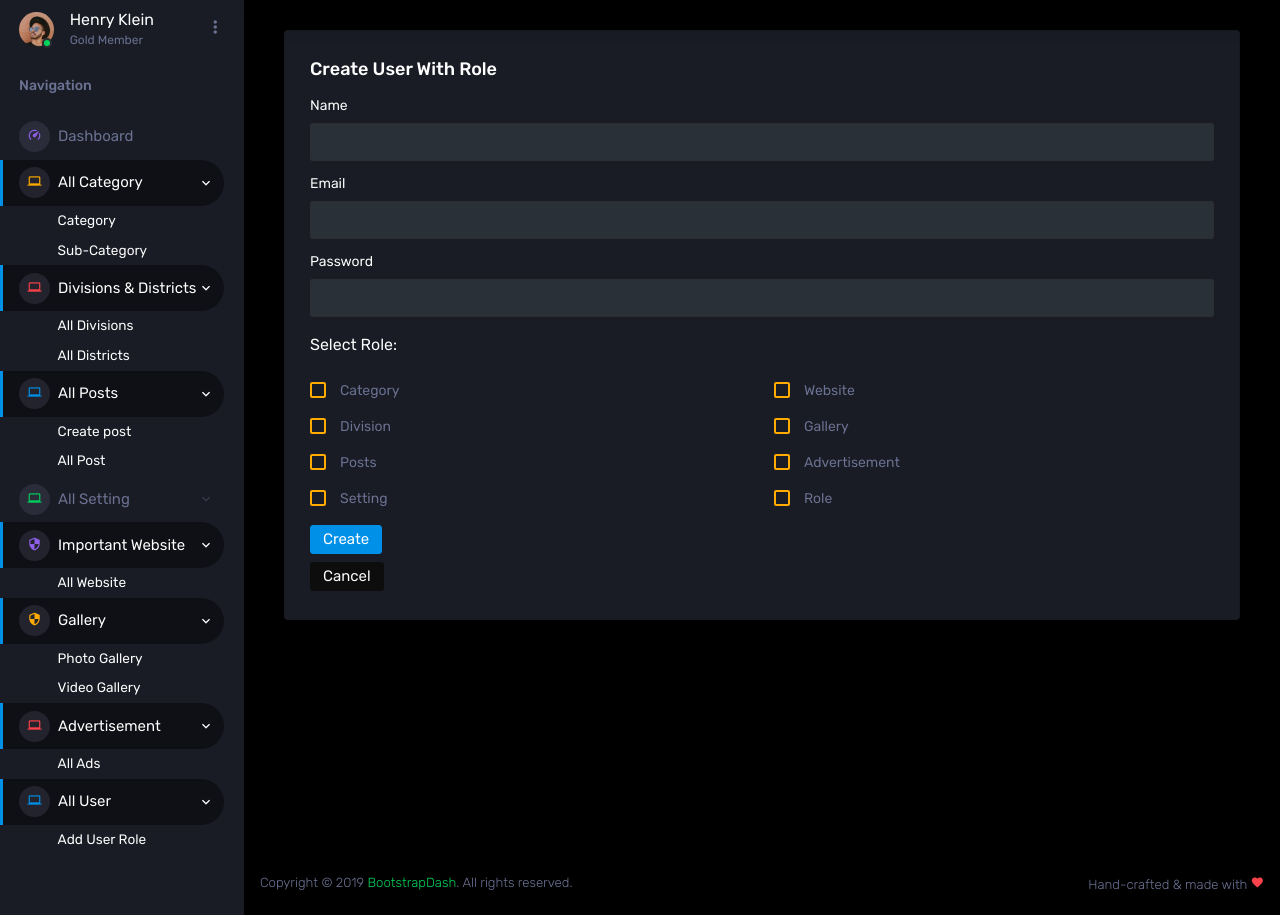
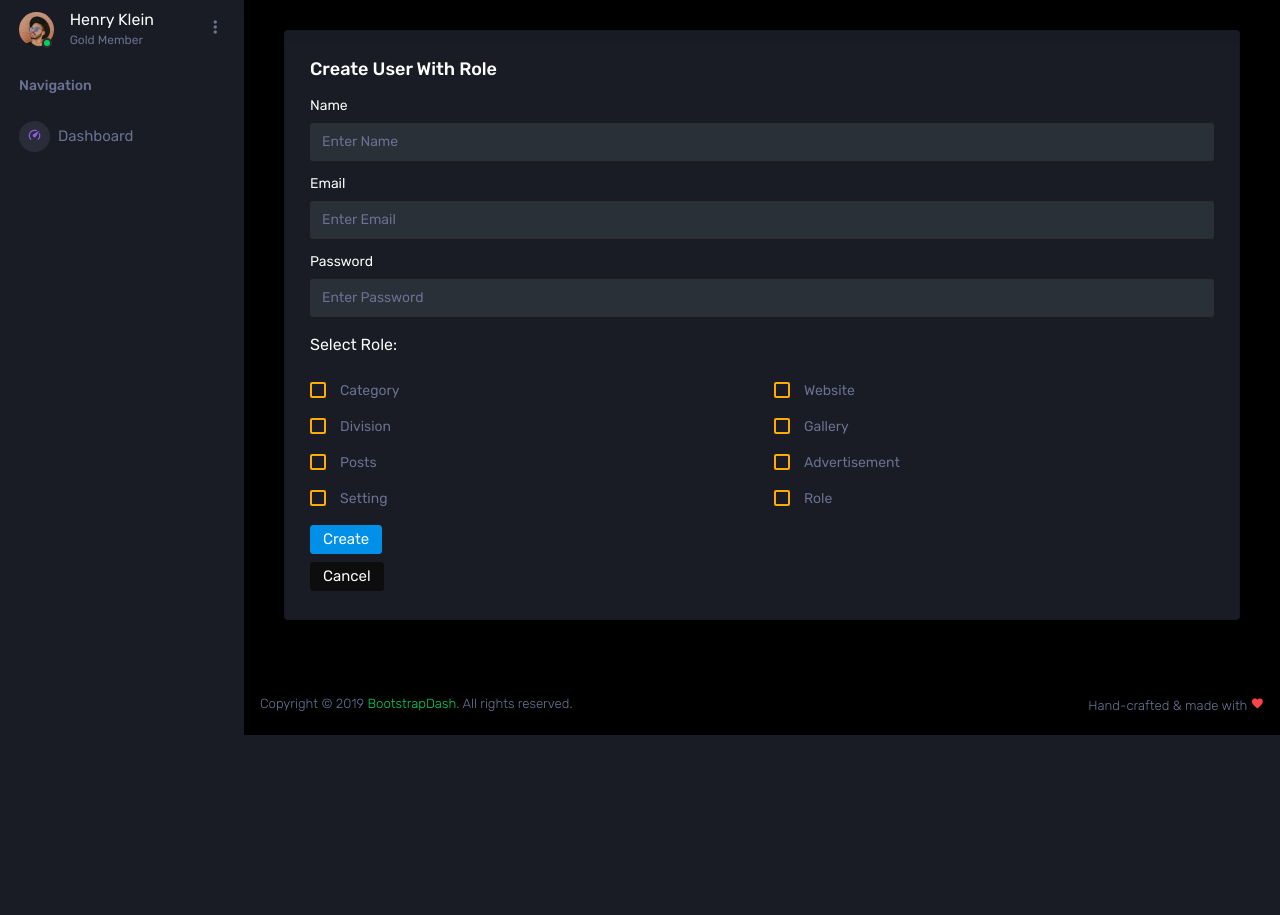
Before and after one commit to Njmilon/News-Portal, a Laravel app: page /create/user/role/index in a window 1280 px wide. Shown: the part 70-985 px from the top of the page. After the commit the page ends 805 px from the top, so only its background shows below. Run offline with Laravel 9, Linux system fonts and the light colour scheme; the visitor is signed in with stand-in values (Sample User, id 1); some libraries are stand-ins or nearby versions.

Commit message:
dashboard user role update

```diff
--- a/app/Http/Controllers/Backend/RoleController.php
+++ b/app/Http/Controllers/Backend/RoleController.php
@@ -4,6 +4,8 @@
 
 use App\Http\Controllers\Controller;
 use Illuminate\Http\Request;
+use Illuminate\Support\Facades\DB;
+use Illuminate\Support\Facades\Hash;
 
 class RoleController extends Controller
 {
@@ -11,4 +13,34 @@
 
         return view('backend.contents.user_role.create');
     }
+    public function StoreRole(Request $request){
+
+        $data = array();
+        $data['name'] = $request->name;
+        $data['email'] = $request->email;
+        $data['password'] = Hash::make($request->password);
+        $data['category'] = $request->category;
+        $data['division'] = $request->division;
+        $data['post'] = $request->post;
+        $data['setting'] = $request->setting;
+        $data['website'] = $request->website;
+        $data['gallery'] = $request->gallery;
+        $data['advertisement'] = $request->advertisement;
+        $data['role'] = $request->role;
+        $data['type'] = 0;
+
+        DB::table('users')->insert($data);
+
+        $notification = array(
+            'message' => 'New User Role Created',
+            'alert-type' => 'success'
+        );
+        return redirect()->route('create.role.index')->with($notification);//need modification
+    }
+
+    public function Index(){
+
+        $users = DB::table('users')->where('type',0)->get();
+        return view('backend.contents.user_role.index',compact('users'));
+    }
 }
--- a/resources/views/backend/contents/user_role/create.blade.php
+++ b/resources/views/backend/contents/user_role/create.blade.php
@@ -8,21 +8,21 @@
       <div class="card-body">
         <h4 class="card-title">Create User With Role</h4>
 
-        <form action="" method="POST">
+        <form action="{{ route('store.user.role') }}" method="POST">
             @csrf
           <div class="form-group">
             <label for="name">Name</label>
-            <input type="text" class="form-control" name="name" id="name">
+            <input type="text" class="form-control" name="name" placeholder="Enter Name" id="name">
           </div>
 
           <div class="form-group">
             <label for="email">Email</label>
-            <input type="email" class="form-control" name="email" id="email">
+            <input type="email" class="form-control" name="email" placeholder="Enter Email" id="email">
           </div>
 
           <div class="form-group">
             <label for="password">Password</label>
-            <input type="password" class="form-control" name="password" id="password">
+            <input type="password" class="form-control" name="password" placeholder="Enter Password" id="password">
           </div>
           <label for="email"> Select Role:  </label>
 
@@ -31,19 +31,19 @@
             <div class="form-group">
               <div class="form-check form-check-warning">
                 <label class="form-check-label">
-                  <input name="category" type="checkbox" class="form-check-input"> Category <i class="input-helper"></i></label>
+                  <input value="1" name="category" type="checkbox" class="form-check-input"> Category <i class="input-helper"></i></label>
               </div>
               <div class="form-check form-check-warning">
                 <label class="form-check-label">
-                  <input name="division" type="checkbox" class="form-check-input"> Division <i class="input-helper"></i></label>
+                  <input value="1" name="division" type="checkbox" class="form-check-input"> Division <i class="input-helper"></i></label>
               </div>
               <div class="form-check form-check-warning">
                 <label class="form-check-label">
-                  <input name="post" type="checkbox" class="form-check-input"> Posts <i class="input-helper"></i></label>
+                  <input value="1" name="post" type="checkbox" class="form-check-input"> Posts <i class="input-helper"></i></label>
               </div>
               <div class="form-check form-check-warning">
                 <label class="form-check-label">
-                  <input name="setting" type="checkbox" class="form-check-input"> Setting <i class="input-helper"></i></label>
+                  <input value="1" name="setting" type="checkbox" class="form-check-input"> Setting <i class="input-helper"></i></label>
               </div>
             </div>
           </div>
@@ -52,19 +52,19 @@
             <div class="form-group">
               <div class="form-check form-check-warning">
                 <label class="form-check-label">
-                  <input name="website" type="checkbox" class="form-check-input"> Website <i class="input-helper"></i></label>
+                  <input value="1" name="website" type="checkbox" class="form-check-input"> Website <i class="input-helper"></i></label>
               </div>
               <div class="form-check form-check-warning">
                 <label class="form-check-label">
-                  <input name="gallery" type="checkbox" class="form-check-input"> Gallery <i class="input-helper"></i></label>
+                  <input value="1" name="gallery" type="checkbox" class="form-check-input"> Gallery <i class="input-helper"></i></label>
               </div>
               <div class="form-check form-check-warning">
                 <label class="form-check-label">
-                  <input name="advertisement" type="checkbox" class="form-check-input"> Advertisement <i class="input-helper"></i></label>
+                  <input value="1" name="advertisement" type="checkbox" class="form-check-input"> Advertisement <i class="input-helper"></i></label>
               </div>
               <div class="form-check form-check-warning">
                 <label class="form-check-label">
-                  <input name="role" type="checkbox" class="form-check-input"> Role <i class="input-helper"></i></label>
+                  <input value="1" name="role" type="checkbox" class="form-check-input"> Role <i class="input-helper"></i></label>
               </div>
             </div>
           </div>
--- a/resources/views/backend/layouts/sidebar.blade.php
+++ b/resources/views/backend/layouts/sidebar.blade.php
@@ -68,8 +68,8 @@
         </a>
       </li>
 
-      {{-- All Category Sidebar --}}
-      <li class="nav-item menu-items">
+      @if (Auth()->user()->category==1)
+         <li class="nav-item menu-items">
         <a class="nav-link" data-toggle="collapse" href="#category" aria-expanded="false" aria-controls="category">
           <span class="menu-icon">
             <i class="mdi mdi-laptop"></i>
@@ -84,7 +84,13 @@
           </ul>
         </div>
       </li>
+      @else
 
+      @endif
+      {{-- All Category Sidebar --}}
+
+
+      @if (Auth()->user()->division==1)
       {{-- All District Sidebar --}}
       <li class="nav-item menu-items">
         <a class="nav-link" data-toggle="collapse" href="#district" aria-expanded="false" aria-controls="district">
--- a/routes/web.php
+++ b/routes/web.php
@@ -144,9 +144,10 @@
 Route::get('/ads/delete/{id}',[AdsController::class,'AdsDelete'])->name('single.ads.delete');
 
 
-//__ads all route__//
+//__user role all route__//
 Route::get('/create/user/role/index',[RoleController::class,'RoleCreateIndex'])->name('create.role.index');
-
+Route::post('/store/user/role',[RoleController::class,'StoreRole'])->name('store.user.role');
+Route::get('/user/role/index',[RoleController::class,'Index'])->name('user.role.index');
 
 
 
```
Also changed, not shown: other parts of resources/views/backend/layouts/sidebar.blade.php (+29 -4 lines), resources/views/backend/contents/user_role/index.blade.php (added, +91 -0 lines).
